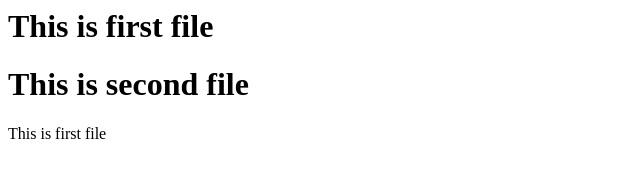
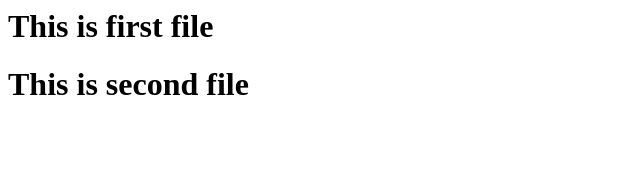
Before and after one commit to shr-p/hello, a plain HTML site: page index.html in a window 1280 px wide. Shown: the whole page, without its empty margins (0-640 px from the left). Drawn offline with Linux system fonts and the light colour scheme.

Commit message:
test commit

```diff
--- a/index.html
+++ b/index.html
@@ -3,6 +3,5 @@
 <body>
     <h1>This is first file</h1>
     <h1>This is second file</h1>
-    <p>This is first file</p>
 </body>
 </html>
```
